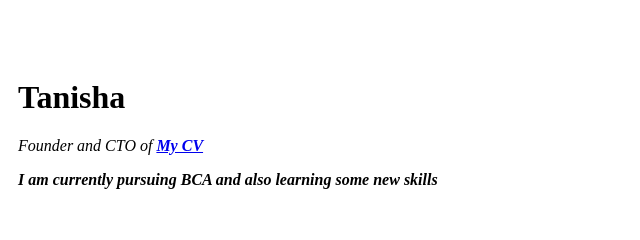
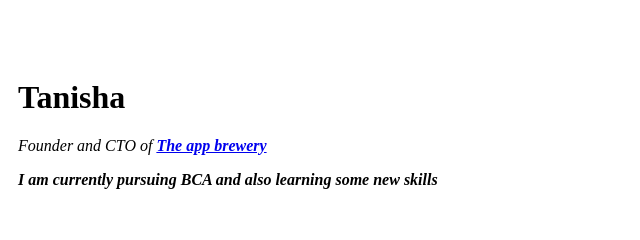
Before and after one commit to Tanisha15820/cv, a plain HTML site: page index.html in a window 1280 px wide. Shown: the top 240 px of the page, 233-873 px from the left. Drawn offline with Linux system fonts and the light colour scheme.

Commit message:
Update index.html

```diff
--- a/index.html
+++ b/index.html
@@ -13,7 +13,7 @@
       <td>
         <h1>Tanisha</h1>
         <p><em>
-            Founder and CTO of<strong> <a href="tanisha15820.github.io/cv/"> My CV</a></strong< /em>
+            Founder and CTO of<strong> <a href="https://www.appbrewery.co/"> The app brewery</a></strong< /em>
         </p>
         <p>
           I am currently pursuing BCA
```
